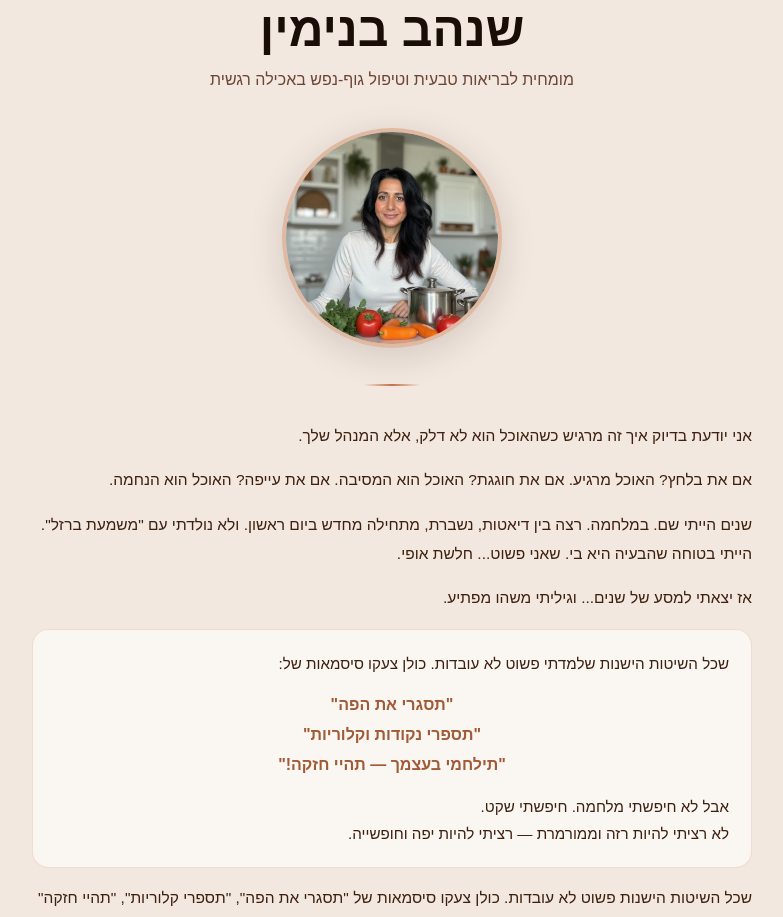
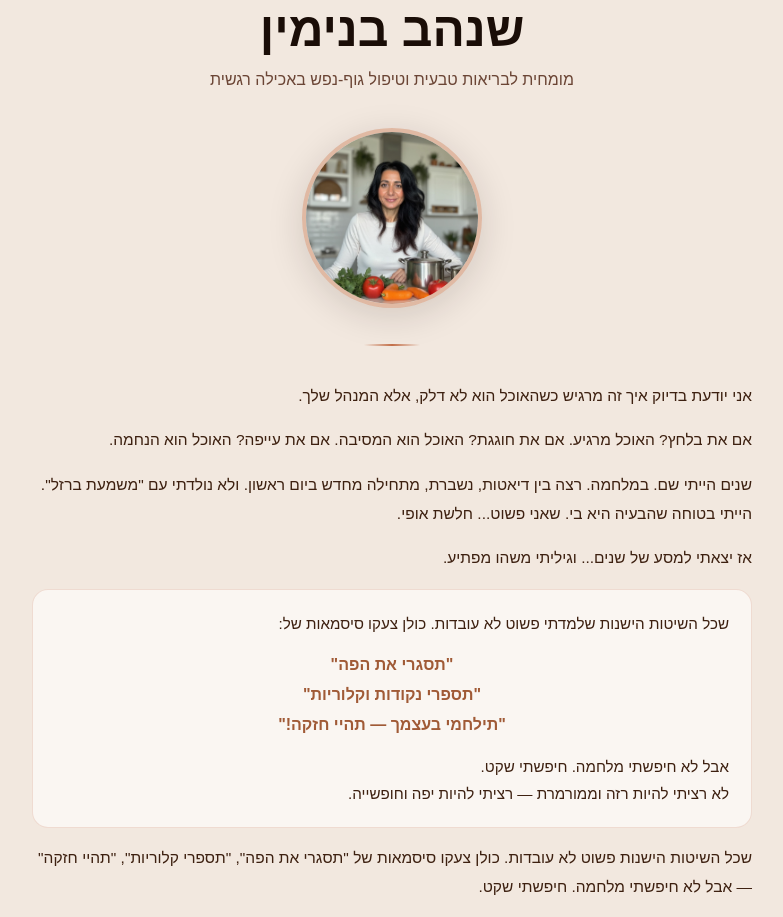
Before and after one commit to shenhav1985-netizen/floweat-landing, a Next.js app: page / in a window 1280 px wide. Shown: the part 8400-9317 px from the top of the page, without its empty margins (248-1031 px from the left). Built offline with nearby package versions, Linux system fonts and the light colour scheme.

Commit message:
fix: smaller FLOWEAT title on mobile, smaller about photo circle

```diff
--- a/app/components/AboutSection.tsx
+++ b/app/components/AboutSection.tsx
@@ -78,8 +78,8 @@ export default function AboutSection() {
           viewport={{ once: true }}
           transition={{ duration: 0.8, delay: 0.25 }}
           style={{
-            width: 'min(220px, 60vw)',
-            height: 'min(220px, 60vw)',
+            width: 'min(180px, 46vw)',
+            height: 'min(180px, 46vw)',
             borderRadius: '50%',
             overflow: 'hidden',
             border: '4px solid rgba(196,112,74,0.4)',
@@ -92,7 +92,7 @@ export default function AboutSection() {
             src="/images/about.jpg"
             alt="שנהב בנימין"
             fill
-            style={{ objectFit: 'cover', objectPosition: 'center 15%' }}
+            style={{ objectFit: 'cover', objectPosition: '50% 0%' }}
           />
         </motion.div>
 
--- a/app/components/HeroSection.tsx
+++ b/app/components/HeroSection.tsx
@@ -75,7 +75,7 @@ export default function HeroSection() {
               display: 'block',
               fontFamily: 'Heebo, sans-serif',
               fontWeight: 900,
-              fontSize: 'clamp(3rem, 12vw, 6.5rem)',
+              fontSize: 'clamp(2.2rem, 9vw, 6.5rem)',
               letterSpacing: '0.12em',
               lineHeight: 1,
               background: 'linear-gradient(135deg, #E8B89A 0%, #C4704A 35%, #D98B65 65%, #E8C4A8 100%)',
```
